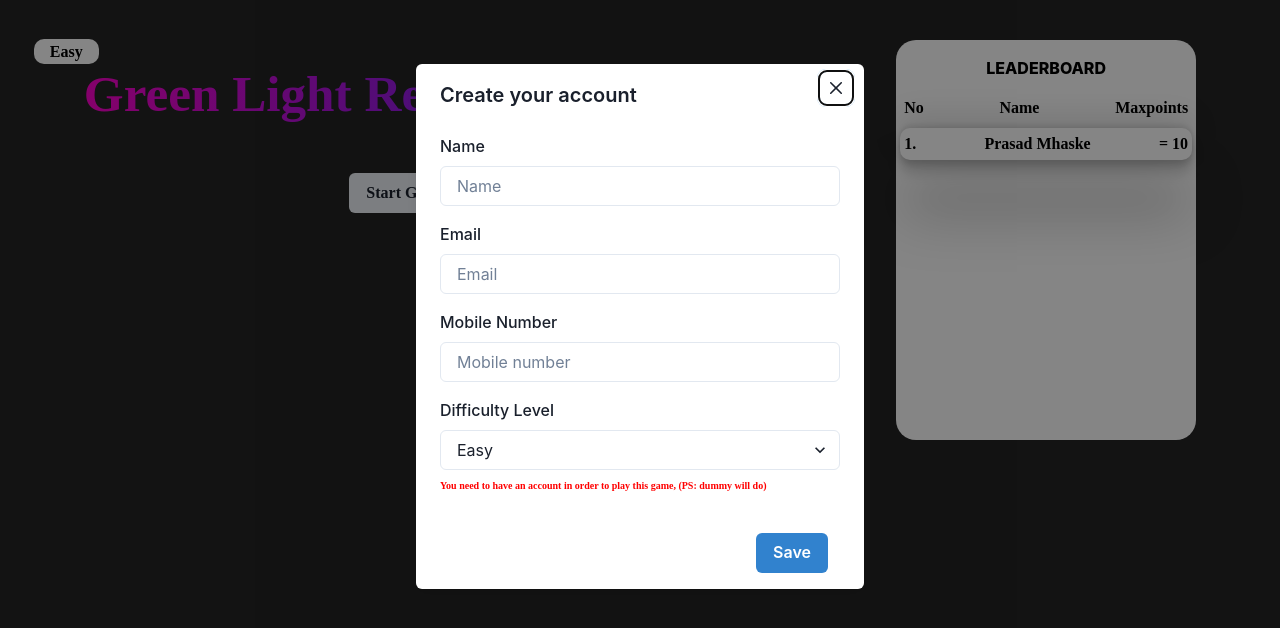
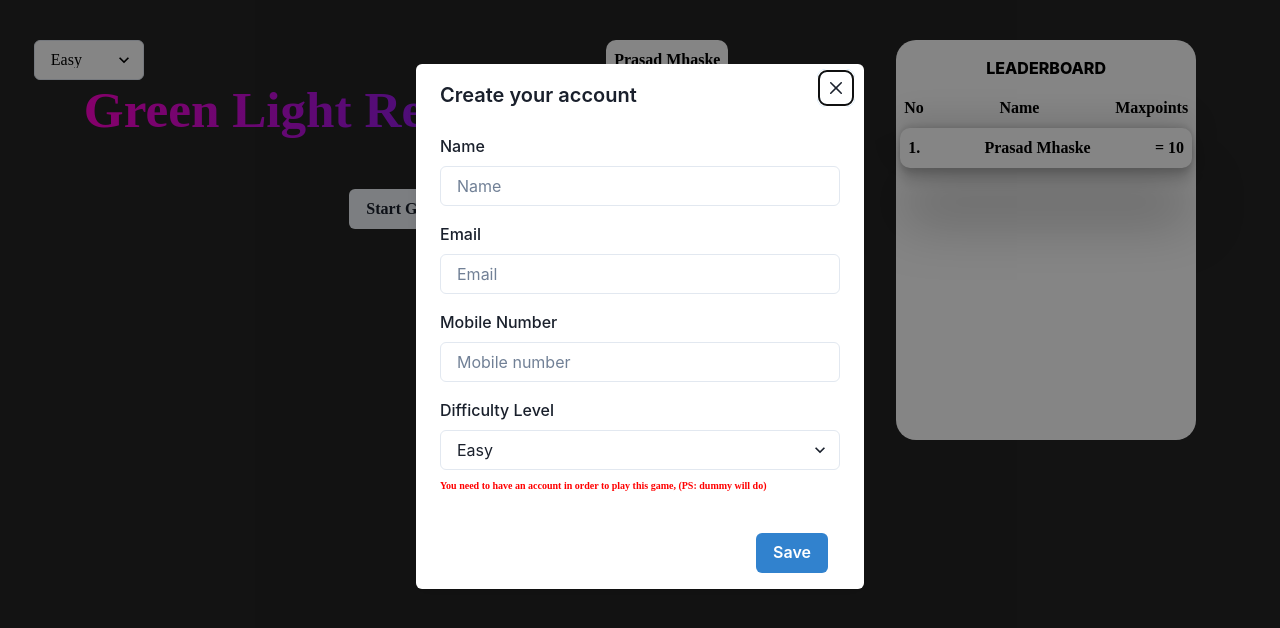
Before and after one commit to ProActive44/The_Return_Journey-Cuvette, a React (Vite) app: page / in a window 1280 px wide. Shown: the top 628 px of the page. Built offline with nearby package versions, Linux system fonts and the light colour scheme.

Commit message:
level change added

```diff
--- a/src/Components/GreenLightRedLight.jsx
+++ b/src/Components/GreenLightRedLight.jsx
@@ -1,8 +1,8 @@
-import { Box, Button, Flex, Text, useToast } from "@chakra-ui/react";
+import { Box, Button, Flex, Select, Text, useToast } from "@chakra-ui/react";
 import React, { useState, useEffect } from "react";
 import Registration from "./Registration";
 import { useDispatch, useSelector } from "react-redux";
-import { saveCurrUserScore } from "../Redux/action";
+import { levelChange, saveCurrUserScore } from "../Redux/action";
 
 const GreenLightRedLight = ({ targetScore, gameDuration }) => {
   const [gameStarted, setGameStarted] = useState(false);
@@ -13,6 +13,7 @@ const GreenLightRedLight = ({ targetScore, gameDuration }) => {
   const [timeLeft, setTimeLeft] = useState(gameDuration);
 
   const currUser = useSelector((store) => store.currUser);
+  const [level, setLevel] = useState(currUser.level);
   const dispatch = useDispatch();
   const toast = useToast();
 
@@ -108,20 +109,36 @@ const GreenLightRedLight = ({ targetScore, gameDuration }) => {
     setGreen(false);
   };
 
+  useEffect(() => {
+    setLevel(currUser.level);
+  }, [currUser]);
+
+  const handleLevelChange = (e) => {
+    let newUser = { ...currUser, level: e.target.value };
+    setLevel(newUser.level);
+    dispatch(levelChange(newUser));
+  };
+
   return (
     <Box mb={10}>
       <Box textAlign={"left"} fontWeight={"extrabold"} ml={{ md: "-50px" }}>
-        <Text
-          bg={"white"}
-          display={"inline"}
-          color={"black"}
-          px={4}
-          py={1}
-          borderRadius={10}
-          textTransform={"capitalize"}
-        >
-          {currUser.level}
-        </Text>
+        <Flex color={"black"} justify={'space-between'}>
+          <Select
+            value={level}
+            onChange={handleLevelChange}
+            w="110px"
+            bg="white"
+            cursor={"pointer"}
+          >
+            <option value="easy">Easy</option>
+            <option value="medium">Medium</option>
+            <option value="hard">Hard</option>
+          </Select>
+          <Flex bg="white"
+            cursor={"pointer"} borderRadius={10} alignContent={'center'} p={2}>
+            {currUser.name}
+          </Flex>
+        </Flex>
       </Box>
       <h1 className="Title">Green Light Red Light Game</h1>
       <Registration />
--- a/src/Components/LeaderBoard.jsx
+++ b/src/Components/LeaderBoard.jsx
@@ -7,6 +7,9 @@ const LeaderBoard = () => {
   const [sortedUsers, setSortedUsers] = useState([]);
 
   const AllUsers = useSelector((store) => store.AllUsers);
+  const store = useSelector((store) => store);
+  console.log(store)
+
 
   useEffect(() => {
     const filteredAndSortedUsers = AllUsers.filter(
@@ -54,7 +57,7 @@ const LeaderBoard = () => {
           return (
             <Flex
               key={idx}
-              p={1}
+              p={2}
               bg={"white"}
               color={"black"}
               borderRadius={10}
--- a/src/Redux/action.js
+++ b/src/Redux/action.js
@@ -1,4 +1,4 @@
-import { SAVENEWUSER, CURRUSERSCORE } from "./actionTypes";
+import { SAVENEWUSER, CURRUSERSCORE, LEVELCHANGE } from "./actionTypes";
 
 export const newUser = (user) => (dispatch) => {
   let newUser = { ...user, score: user.score ? user.score : 0 };
@@ -7,6 +7,10 @@ export const newUser = (user) => (dispatch) => {
 
 export const saveCurrUserScore = (user) => (dispatch) => {
   dispatch({ type: CURRUSERSCORE, payload: user });
+};
+
+export const levelChange = (user) => (dispatch) => {
+  dispatch({ type: LEVELCHANGE, payload: user });
 };
 
 export function initialLoad(dispatch) {
--- a/src/Redux/actionTypes.js
+++ b/src/Redux/actionTypes.js
@@ -1,2 +1,3 @@
 export const SAVENEWUSER = "SAVENEWUSER";
 export const CURRUSERSCORE = "CURRUSERSCORE";
+export const LEVELCHANGE = "LEVELCHANGE"
--- a/src/Redux/reducer.js
+++ b/src/Redux/reducer.js
@@ -1,4 +1,4 @@
-import { CURRUSERSCORE, SAVENEWUSER } from "./actionTypes";
+import { CURRUSERSCORE, LEVELCHANGE, SAVENEWUSER } from "./actionTypes";
 
 const initState = {
   AllUsers: [],
@@ -9,7 +9,6 @@ const initState = {
 
 const Reducer = (state = initState, action) => {
   const { type, payload } = action;
-
   switch (type) {
     case SAVENEWUSER:
       const emailExists = state.AllUsers.some(
@@ -36,6 +35,16 @@ const Reducer = (state = initState, action) => {
         AllUsers: updatedUsers,
       };
 
+    case LEVELCHANGE:
+      const updatedUsersArr = state.AllUsers.map((ele) =>
+        ele.email === payload.email ? payload : ele
+      );
+      return {
+        ...state,
+        currUser: payload,
+        AllUsers: updatedUsersArr,
+      };
+
     default:
       return state;
   }
```
